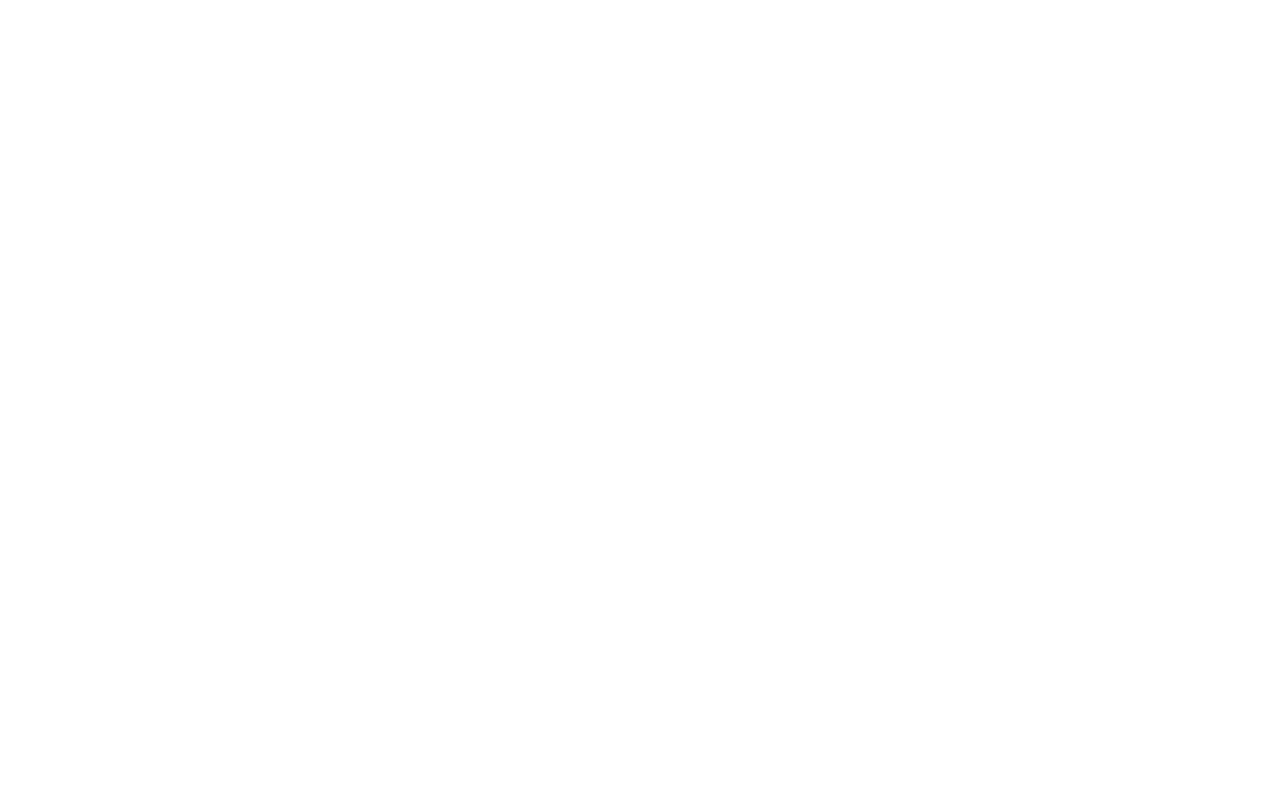
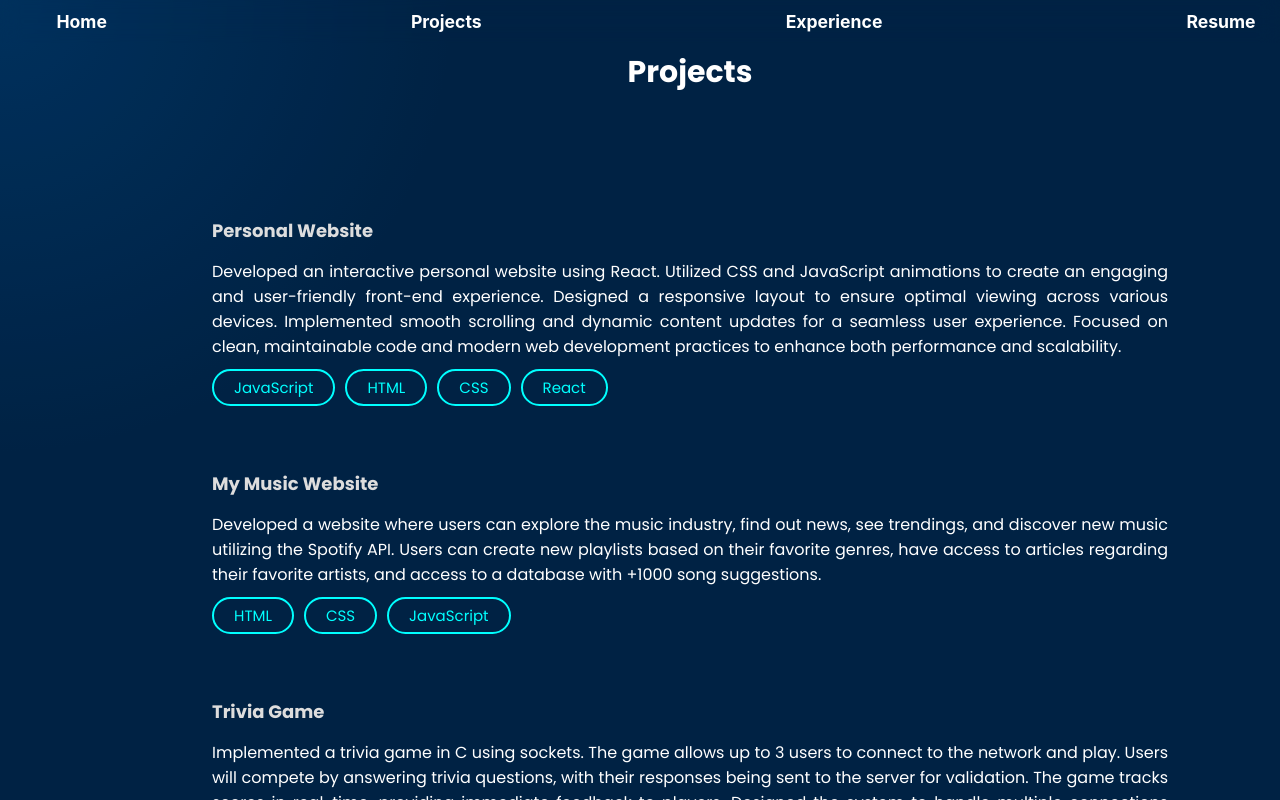
Before and after one commit to mlazieh/eduzeu, a React (Create React App) app: page /projects in a window 1280 px wide. Before the commit this address had no page. Built offline with nearby package versions, Linux system fonts and the light colour scheme.

Commit message:
added projects tab

```diff
--- a/src/App.js
+++ b/src/App.js
@@ -3,15 +3,17 @@
 import { BrowserRouter as Router, Route, Routes } from 'react-router-dom';
 import MainPage from './component/mainPage';
 import Experience from './component/experience';
+import Projects from './component/projects';
+
 
 function App() {
   return (
     <Router>
       <Routes>
-        <Route path="/" element={<MainPage />} />
-        <Route path="/experience" element={<Experience />} />
-        {/* <Route path="/projects" element={Projects />} />
-        <Route path="/about" elemnt={About />} /> */}
+        <Route path="/" element={<MainPage />}/>
+        <Route path="/experience" element={<Experience/>}/>
+        <Route path="/projects" element={<Projects/>}/>
+         {/* <Route path="/about" elemnt={About />} /> */}
       </Routes>
     </Router>
   );
--- a/src/NavBar.js
+++ b/src/NavBar.js
@@ -62,8 +62,8 @@
   return (
     <NavigationBar>
       <NavLinks>
-        <StyledLink href="#home">Home</StyledLink>
-        <StyledLink href="#Projects">Projects</StyledLink>
+        <StyledLink to="/">Home</StyledLink>
+        <StyledLink to="/projects">Projects</StyledLink>
         <StyledLink to="/experience">Experience</StyledLink>
         <StyledLink href="#About">Resume</StyledLink>
       </NavLinks>
--- a/src/component/experience.js
+++ b/src/component/experience.js
@@ -1,5 +1,6 @@
-import React, { useRef, useState } from 'react';
+import React, { useState } from 'react';
 import styled from 'styled-components';
+import Navbar from '../NavBar';
 
 function Experience() {
     const [mousePos, setMousePos] = useState({ x: 0, y: 0 });
@@ -13,16 +14,19 @@
         <AppContainer onMouseMove={handleMouseMove}>
             <Background>
                 <GradientOverlay x={mousePos.x} y={mousePos.y} />
+                <Navbar />
+
                 <Content>
                     <Exp>Experience</Exp>
                     <ExperienceDetails>
                         <DateRange>May 2024 - August 2024</DateRange>
                         <JobDescription>
+                            <ClickableBox>
                                 <Position>Software Engineer</Position>
                                 <DescriptionText>
                                     At Cyasoon, I have worked as a Full-Stack Software Engineer. My work here includes writing unit
-                                tests for all the REST-API routes. I have created routes, written documentations, updated the database,
-                                implemented UI features on the front-end and connected as well as implemented APIS in the back-end.
+                                    tests for all the REST-API routes. I have created routes, written documentation, updated the database,
+                                    implemented UI features on the front-end and connected as well as implemented APIs in the back-end.
                                 </DescriptionText>
                                 <ButtonContainer>
                                     <ScrollButton>JavaScript</ScrollButton>
@@ -31,21 +35,27 @@
                                     <ScrollButton>React</ScrollButton>
                                     <ScrollButton>Node.js</ScrollButton>
                                 </ButtonContainer>
+                            </ClickableBox>
                         </JobDescription>
+
                         <DateRange>May 2023 - Jun 2023</DateRange>
                         <JobDescription>
+                            <ClickableBox>
                                 <Position>Teaching Assistant</Position>
                                 <DescriptionText>
-                                I worked at Stevens Institute of Technology as a TA for a Python Pogramming course. The course entailed introduction
-                                to Python programming. I taught +50 students the basics of Python as well as the use of Juypiter Notebooks and introductory Data Science concepts, including linear regression and data engineering.
+                                    I worked at Stevens Institute of Technology as a TA for a Python Programming course. The course entailed introduction
+                                    to Python programming. I taught +50 students the basics of Python as well as the use of Jupyter Notebooks and introductory Data Science concepts, including linear regression and data engineering.
                                 </DescriptionText>
                                 <ButtonContainer>
                                     <ScrollButton>Python</ScrollButton>
                                     <ScrollButton>Jupyter Notebooks</ScrollButton>
                                 </ButtonContainer>
+                            </ClickableBox>
                         </JobDescription>
+
                         <DateRange>Jun 2023 - August 2023</DateRange>
                         <JobDescription>
+                            <ClickableBox>
                                 <Position>Research Assistant</Position>
                                 <DescriptionText>
                                     Lorem ipsum dolor sit amet, consectetur adipiscing elit. Nulla ac venenatis nunc.
@@ -56,20 +66,24 @@
                                     <ScrollButton>Python</ScrollButton>
                                     <ScrollButton>Jupyter Notebooks</ScrollButton>
                                 </ButtonContainer>
+                            </ClickableBox>
                         </JobDescription>
+
                         <DateRange>Jan 2021 - May 2022</DateRange>
                         <JobDescription>
+                            <ClickableBox>
                                 <Position>Software Engineer</Position>
                                 <DescriptionText>
-                                I worked as Software Engineer Intern for a cybersecurity project called "Ethical Hacking Using C++"
-                                at Bergen Community College. Here, I wrote malware using C/C++. I used system calls to access low level
-                                computer features, used sockets, pipes, and implemented keyloggers, trojan, and user-friendly mini-games
+                                    I worked as a Software Engineer Intern for a cybersecurity project called "Ethical Hacking Using C++"
+                                    at Bergen Community College. Here, I wrote malware using C/C++. I used system calls to access low-level
+                                    computer features, used sockets, pipes, and implemented keyloggers, trojans, and user-friendly mini-games
                                     in C++ to showcase cybersecurity practices.
                                 </DescriptionText>
                                 <ButtonContainer>
                                     <ScrollButton>C++</ScrollButton>
                                     <ScrollButton>C</ScrollButton>
                                 </ButtonContainer>
+                            </ClickableBox>
                         </JobDescription>
                     </ExperienceDetails>
                 </Content>
@@ -111,6 +125,7 @@
   flex: 1;
   overflow: auto;
   padding: 20px;
+  margin-top: 15px;
 `;
 
 const Exp = styled.p`
@@ -123,11 +138,11 @@
 const ExperienceDetails = styled.div`
   display: grid;
   grid-template-columns: 1fr 2fr; /* Adjust the ratio as needed */
-  gap: 40px; /* Space between columns */
+  gap: 50px; /* Space between columns */
   margin: 100px auto;
-  width: 80%; /* Adjust the width as needed */
   max-width: 800px; /* Optional: To limit the maximum width */
-  margin-top: -5px;
+  margin-top: 10px;
+  margin-left: 400px;
 `;
 
 const DateRange = styled.div`
@@ -136,6 +151,7 @@
   font-weight: 500;
   color: #ddd; /* Light color for contrast */
   text-align: left;
+  margin-top: 25px;
 `;
 
 const JobDescription = styled.div`
@@ -150,36 +166,51 @@
   text-align: left;
 `;
 
-const DescriptionText = styled.div`
-  margin-bottom: 10px;
-  margin-top: -20px;
+const ClickableBox = styled.div`
+  background: transparent; /* Transparent background */
+  border: 2px solid transparent; /* Transparent border */
+  border-radius: 10px; /* Rounded corners */
+  padding: 20px;
+  transition: background-color 0.3s, border-color 0.3s;
+  cursor: pointer;
+  width: 110%;
+
+  margin-bottom: -25px; /* Space below each ClickableBox */
+  &:hover {
+    background-color: rgba(0, 255, 255, 0.1); /* Slight aqua background on hover */
+    border-color: #00ffff; /* Aqua border on hover */
+  }
 `;
 
 const Position = styled.p`
   font-family: 'Poppins', sans-serif;
   font-size: 20px;
-  margin-top: -1px;
   font-weight: bold;
+  margin: 0 0 10px 0; /* Remove top margin and add space below */
+`;
 
+const DescriptionText = styled.div`
+  margin-bottom: 20px; /* Increased space below description text */
 `;
 
 const ButtonContainer = styled.div`
   display: flex;
-  gap: 3px; /* Space between buttons */
+  gap: 10px; /* Increased space between buttons */
+  margin-top: 10px; /* Space between the button container and the description text */
 `;
 
 const ScrollButton = styled.button`
-  padding: 2px 20px;
+  padding: 5px 15px; /* Adjust padding for better button appearance */
   font-size: 15px;
   font-family: 'Poppins', sans-serif;
-  background: transparent; /* Make the button background transparent */
+  background: transparent; /* Transparent button background */
   color: #00ffff; /* Font color aqua */
-  border: 2px solid #00ffff; /* Optional: Border to make the button visible */
+  border: 2px solid #00ffff; /* Border to make the button visible */
   border-radius: 50px;
   cursor: pointer;
   transition: background-color 0.3s, transform 0.3s;
-  margin: 0 5px; /* Space between buttons */
-  margin-top: -10px;
+  margin: 0; /* Remove additional margin for better alignment */
+
   &:hover {
     background-color: rgba(0, 255, 255, 0.1); /* Slight aqua background on hover */
     transform: scale(1.05);
--- a/src/component/mainPage.js
+++ b/src/component/mainPage.js
@@ -72,7 +72,6 @@
         <SkillsContainer>
           {isVisible && (
             <>
-             <GradientOverlay x={mousePos.x} y={mousePos.y} />
 
               <ProgrammingLanguages />
               <Frameworks />
@@ -89,7 +88,7 @@
   margin-top: -340px;
   `;
 const GradientOverlay = styled.div`
- position: absolute;
+  position: fixed;
   top: 0;
   left: 0;
   width: 100%;
--- a/src/component/projects.js
+++ b/src/component/projects.js
@@ -0,0 +1,177 @@
+import React, { useRef, useState } from 'react';
+import styled from 'styled-components';
+import Navbar from '../NavBar';
+
+function Projects() {
+    const [mousePos, setMousePos] = useState({ x: 0, y: 0 });
+
+    const handleMouseMove = (e) => {
+        const { clientX: x, clientY: y } = e;
+        setMousePos({ x, y });
+    };
+
+    return (
+        <AppContainer onMouseMove={handleMouseMove}>
+            <Background>
+                <GradientOverlay x={mousePos.x} y={mousePos.y} />
+                <Navbar />
+                <Content>
+                    <Exp>Projects</Exp>
+                    <ExperienceDetails>
+                        <ClickableBox>
+                            <DateRange>Personal Website</DateRange>
+                            <JobDescription>
+                                Developed an interactive personal website using React. Utilized CSS and JavaScript
+                                animations to create an engaging and user-friendly front-end experience. Designed a responsive
+                                layout to ensure optimal viewing across various devices. Implemented smooth scrolling and dynamic
+                                content updates for a seamless user experience. Focused on clean, maintainable code and modern
+                                web development practices to enhance both performance and scalability.
+                                <ButtonContainer>
+                                    <ScrollButton>JavaScript</ScrollButton>
+                                    <ScrollButton>HTML</ScrollButton>
+                                    <ScrollButton>CSS</ScrollButton>
+                                    <ScrollButton>React</ScrollButton>
+                                </ButtonContainer>
+                            </JobDescription>
+                        </ClickableBox>
+                        <ClickableBox>
+                            <DateRange>My Music Website</DateRange>
+                            <JobDescription>
+                                Developed a website where users can explore the music industry, find out news, see trendings, and discover
+                                new music utilizing the Spotify API. Users can create new playlists based on their favorite genres,
+                                have access to articles regarding their favorite artists, and access to a database with +1000 song suggestions.
+                                <ButtonContainer>
+                                    <ScrollButton>HTML</ScrollButton>
+                                    <ScrollButton>CSS</ScrollButton>
+                                    <ScrollButton>JavaScript</ScrollButton>
+                                </ButtonContainer>
+                            </JobDescription>
+                        </ClickableBox>
+                        <ClickableBox>
+                            <DateRange>Trivia Game</DateRange>
+                            <JobDescription>
+                                Implemented a trivia game in C using sockets. The game allows up to 3 users to connect to the network and play.
+                                Users will compete by answering trivia questions, with their responses being sent to the server for validation.
+                                The game tracks scores in real-time, providing immediate feedback to players. Designed the system to handle
+                                multiple connections simultaneously, ensuring a smooth and interactive gaming experience for all participants.
+                                <ButtonContainer>
+                                    <ScrollButton>C</ScrollButton>
+                                </ButtonContainer>
+                            </JobDescription>
+                        </ClickableBox>
+                    </ExperienceDetails>
+                </Content>
+            </Background>
+        </AppContainer>
+    );
+}
+
+const AppContainer = styled.section`
+  width: 100vw;
+  height: 100vh;
+  overflow: auto; /* Make the entire container scrollable */
+`;
+
+const GradientOverlay = styled.div`
+  position: absolute;
+  top: 0;
+  left: 0;
+  width: 100%;
+  height: 100%;
+  pointer-events: none;
+  background: radial-gradient(circle at ${props => props.x}px ${props => props.y}px, rgba(0, 34, 68, 0.5) 0%, rgba(0, 34, 68, 0) 30%);
+  transition: background 0.1s;
+  mix-blend-mode: screen; /* Optional: To blend with background */
+`;
+
+const Background = styled.div`
+  background: #002244;
+  width: 100%;
+  height: 100%;
+  display: flex;
+  flex-direction: column;
+  color: white;
+  text-align: center;
+  position: relative; /* Ensure gradient overlay is positioned correctly */
+`;
+
+const Content = styled.div`
+  flex: 1;
+  overflow: auto;
+  padding: 20px;
+  margin-left: 100px;
+`;
+
+const Exp = styled.p`
+  font-family: 'Poppins', sans-serif;
+  font-size: 30px;
+  font-weight: bold;
+  color: white; /* Ensure text is visible against background */
+`;
+
+const ExperienceDetails = styled.div`
+  display: flex;
+  flex-direction: row; /* Align items horizontally */
+  flex-wrap: wrap; /* Allow items to wrap to the next line if necessary */
+  gap: 20px; /* Space between items */
+  margin: 100px auto;
+  max-width: 1000px; /* Optional: To limit the maximum width */
+  padding: 0 20px; /* Optional: Padding to handle content edges */
+`;
+
+const ClickableBox = styled.div`
+  background: transparent; /* Transparent background */
+  border: 2px solid transparent; /* Transparent border */
+  border-radius: 10px; /* Rounded corners */
+  padding: 20px;
+  transition: background-color 0.3s, border-color 0.3s;
+  cursor: pointer;
+
+  &:hover {
+    background-color: rgba(0, 255, 255, 0.1); /* Slight aqua background on hover */
+    border-color: #00ffff; /* Aqua border on hover */
+  }
+`;
+
+const DateRange = styled.div`
+  font-family: 'Poppins', sans-serif;
+  font-size: 18px;
+  font-weight: bold;
+  color: #ddd; /* Light color for contrast */
+  text-align: left;
+`;
+
+const JobDescription = styled.div`
+  font-family: 'Poppins', sans-serif;
+  font-size: 16px;
+  font-weight: normal;
+  color: #fff; /* Ensure text is visible */
+  text-align: left;
+  margin-top: 15px;
+  text-align: justify;
+`;
+
+const ButtonContainer = styled.div`
+  display: flex;
+  gap: 10px; /* Space between buttons */
+  margin-top: 10px; /* Space above the buttons */
+`;
+
+const ScrollButton = styled.button`
+  padding: 5px 20px;
+  font-size: 15px;
+  font-family: 'Poppins', sans-serif;
+  background: transparent; /* Make the button background transparent */
+  color: #00ffff; /* Font color aqua */
+  border: 2px solid #00ffff; /* Border to make the button visible */
+  border-radius: 50px;
+  cursor: pointer;
+  transition: background-color 0.3s, transform 0.3s;
+
+  &:hover {
+    background-color: rgba(0, 255, 255, 0.1); /* Slight aqua background on hover */
+    transform: scale(1.05);
+  }
+`;
+
+export default Projects;
```
Lines whose indentation alone changed are shown as unchanged.
